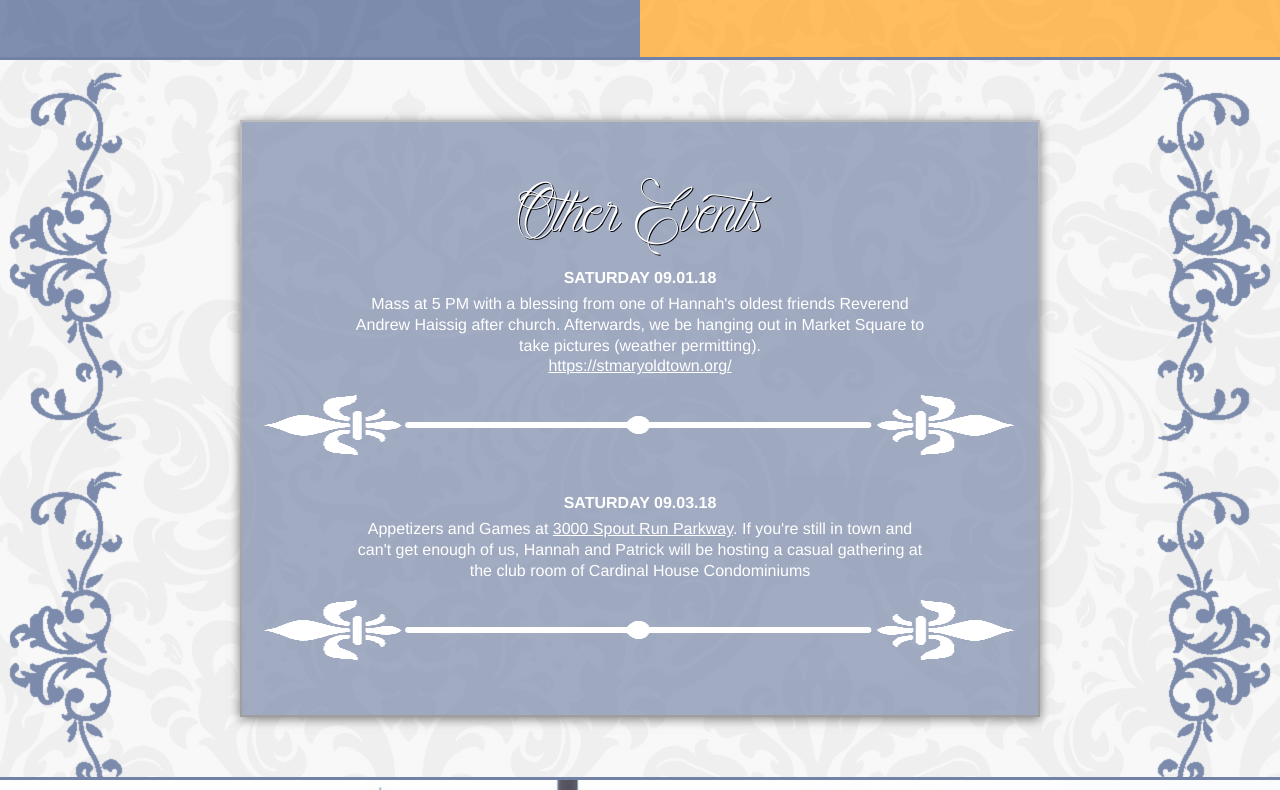
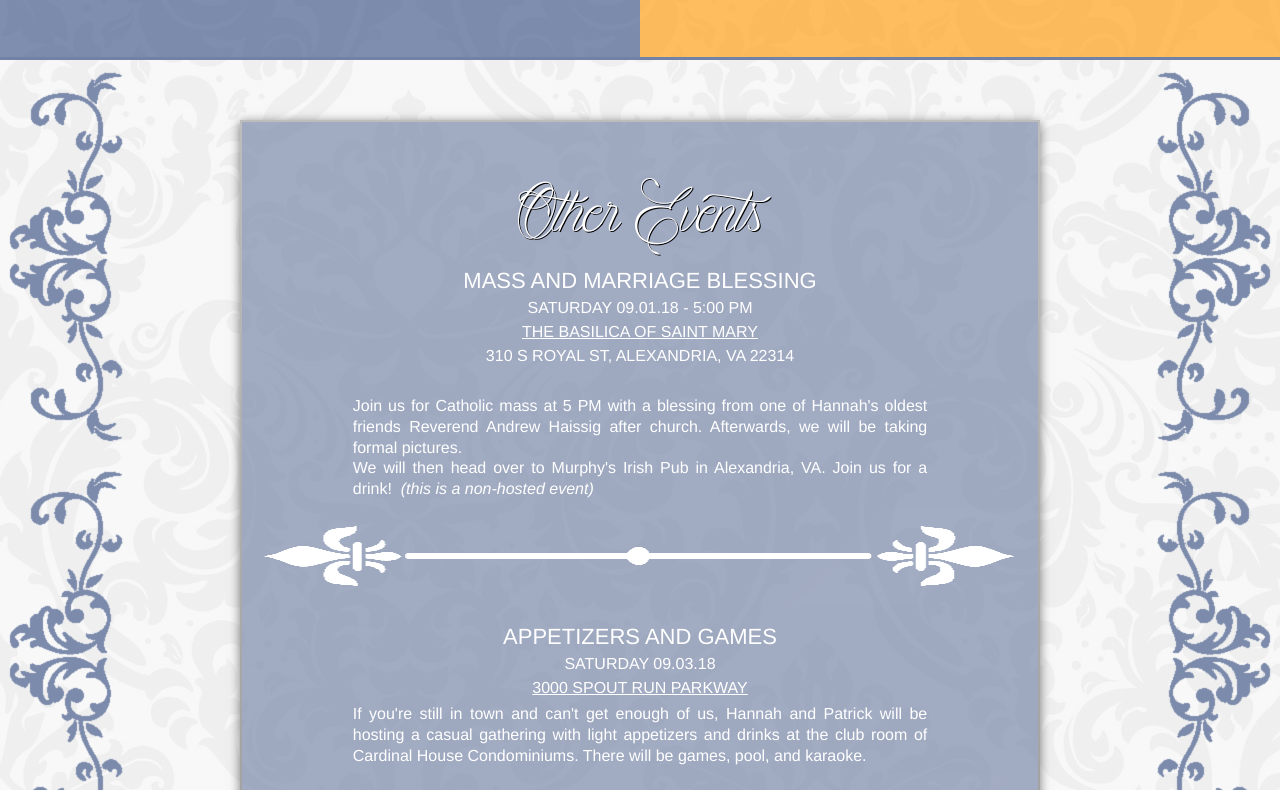
Before and after one commit to patrickzhou89/wedding, a website: page app/index.html in a window 1280 px wide. Shown: the part 4350-5140 px from the top of the page. Drawn offline with nearby package versions, Linux system fonts and the light colour scheme; a web font is replaced by a local one.

Commit message:
updated events

```diff
--- a/app/index.html
+++ b/app/index.html
@@ -251,16 +251,26 @@
 						<div>
 							<span class='section-title'>Other Events</span>
 							<div class='event'>
-								<h4>Saturday 09.01.18</h4>
-								<p>Mass at 5 PM with a blessing from one of Hannah's oldest friends Reverend Andrew Haissig after church.  Afterwards, we be hanging out in Market Square to take pictures (weather permitting).
-								</p>
+								<h4>Mass and Marriage Blessing</h4>
+								<h5>Saturday 09.01.18 - 5:00 PM</h5>
+								<h5>
+									<a class='link' href='https://stmaryoldtown.org/' target="_">The Basilica of Saint Mary</a>
+								</h5>
+								<h5>
+									310 S Royal St, Alexandria, VA 22314
+								</h5>
+								</br>
 								<p>
-									<a class='link' href='https://stmaryoldtown.org/' target="_">https://stmaryoldtown.org/</a>
+									Join us for Catholic mass at 5 PM with a blessing from one of Hannah's oldest friends Reverend Andrew Haissig after church. Afterwards, we will be taking formal pictures.<br/>
+									We will then head over to Murphy's Irish Pub in Alexandria, VA.  Join us for a drink!&nbsp;&nbsp;<span class='italic'>(this is a non-hosted event)</span>
 								</p>
 							</div>
 							<div class='event'>
-								<h4>Saturday 09.03.18</h4>
-								<p>Appetizers and Games at <a class='link' href='https://goo.gl/maps/YDyauXXv6VM2' target='_'>3000 Spout Run Parkway</a>. If you're still in town and can't get enough of us, Hannah and Patrick will be hosting a casual gathering at the club room of Cardinal House Condominiums
+								<h4>Appetizers and Games</h4>
+								<h5>Saturday 09.03.18</h5>
+								<h5><a class='link' href='https://goo.gl/maps/YDyauXXv6VM2' target='_'>3000 Spout Run Parkway</a></h5>
+								<p>
+								 	If you're still in town and can't get enough of us, Hannah and Patrick will be hosting a casual gathering with light appetizers and drinks at the club room of Cardinal House Condominiums. There will be games, pool, and karaoke.
 								</p>
 							</div>
 						</div>
--- a/app/styles/css/wedding.scss
+++ b/app/styles/css/wedding.scss
@@ -34,10 +34,16 @@ h3{
     font-family: mademoisellecamille;
 }
 h4{
-   font-size: 16px;
+   font-size: 22px;
     margin: 8px;
-    font-weight: 600;
     color: #212121;
+    text-transform: uppercase;
+    font-style: normal;
+    text-align:center;
+}
+h5{
+    font-size: 16px;
+    margin: 8px;
     text-transform: uppercase;
     font-style: normal;
     text-align:center;
@@ -759,7 +765,7 @@ body{
     padding:60px 0;
 }
 #other-events-container{
-    margin:0 auto;
+    margin:0px auto;
     position:static;
     padding:15px;
     width:800px;
@@ -772,14 +778,13 @@ body{
     box-shadow: 0 2px 10px rgba(0, 0, 0, 0.5);
     background-color: rgba(124, 139, 172, .7);
     transition: background-color 1s;
-    text-align:center;
     .event{
         h4{
             color:#fff;
         }
         margin:0 0 20px 0;
         p{
-            margin:0 auto;
+            margin:8px auto;
             width:75%;
         }
         &:after{
```
Also changed, not shown: app/styles/css/wedding.css, 1 other file.
